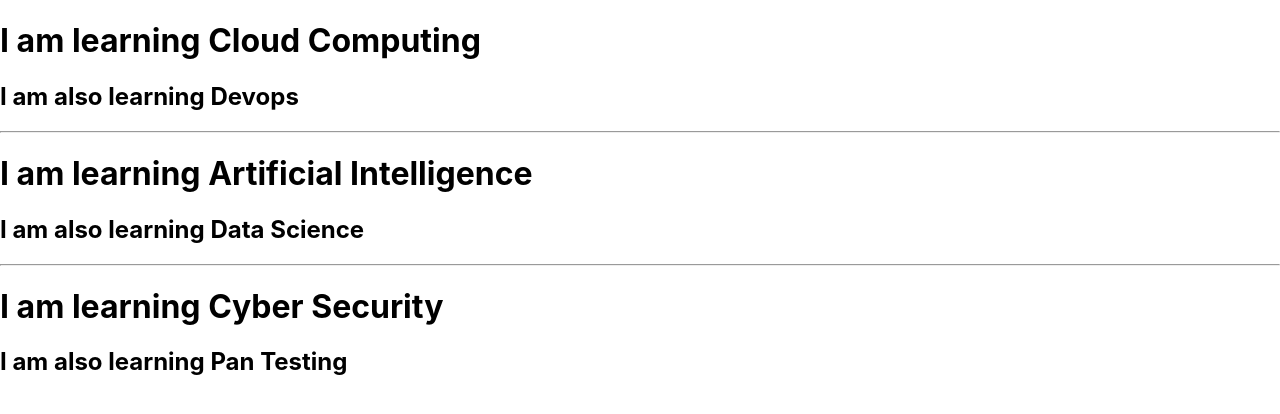
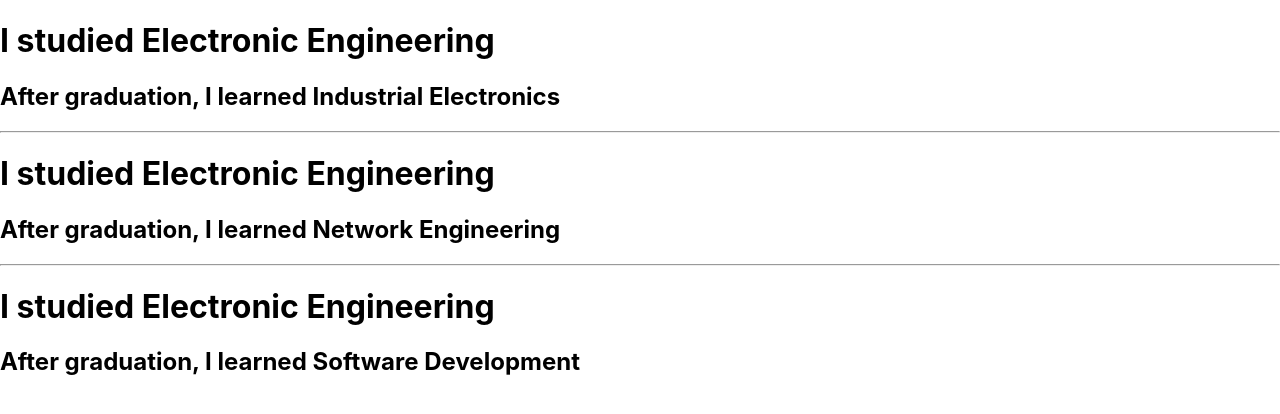
Before and after one commit to raeelhaider/reactapp1, a React (Create React App) app: page / in a window 1280 px wide. Shown: the top 414 px of the page. Built offline with nearby package versions, Linux system fonts and the light colour scheme.

Commit message:
update in university.js

```diff
--- a/src/App.js
+++ b/src/App.js
@@ -1,22 +1,22 @@
 
 import React from 'react';
 import './App.css';
-import Technology from './technology.js';
+import University from './university.js';
 
 
 function App() {
   return (
     <div>
 
-      <Technology latest="Cloud Computing" latest2="Devops"/>
+      <University education="Electronic Engineering" shift="Industrial Electronics"/>
 
       <hr/>
 
-      <Technology latest="Artificial Intelligence" latest2="Data Science"/>
+      <University education="Electronic Engineering" shift="Network Engineering"/>
 
       <hr/>
 
-      <Technology latest="Cyber Security" latest2="Pan Testing"/>
+      <University education="Electronic Engineering" shift="Software Development"/>
 
     </div>
   );
--- /dev/null
+++ b/src/university.js
@@ -0,0 +1,13 @@
+import React from "react";
+
+function University (props)
+ {
+     return (
+         <div>
+             <h1> I studied {props.education} </h1>
+             <h2> After graduation, I learned {props.shift} </h2>
+         </div>
+     )
+ }
+
+ export default University;
```
Also changed, not shown: 1 other file (tests, documents, lock files or other folders).
